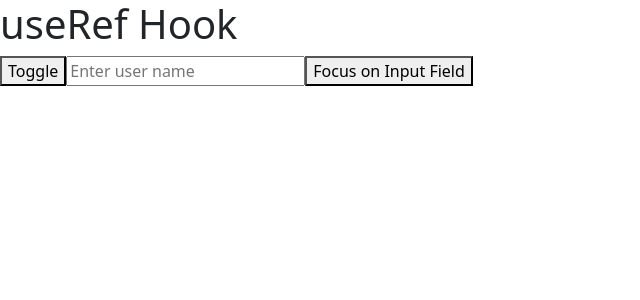
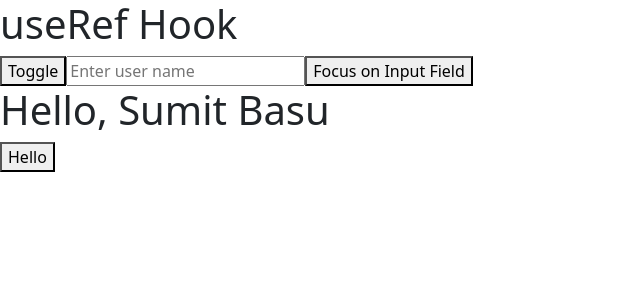
Before and after one commit to sumitbasu116/react-blog, a React (Vite) app: page / in a window 1280 px wide. Shown: the top 300 px of the page, without its empty margins (0-640 px from the left). Built offline with nearby package versions, Linux system fonts and the light colour scheme.

Commit message:
useRef and h1 ref color change

```diff
--- a/src/App.jsx
+++ b/src/App.jsx
@@ -19,13 +19,18 @@ function App() {
       inputRef.current.style.display='inline';
     }
   }
-
+const h1Ref = useRef(null);
+const h1RefHandler=()=>{
+  h1Ref.current.style.color='green';
+}
   return (
     <div>
       <h1>useRef Hook</h1>
       <button onClick={toggleHandler}>Toggle</button>
       <input ref={inputRef} type="text" placeholder='Enter user name'/>
       <button onClick={inputHandler}>Focus on Input Field</button>
+      <h1 ref={h1Ref}>Hello, Sumit Basu</h1>
+      <button onClick={h1RefHandler}>Hello</button>
     </div>
   )
 }
```
